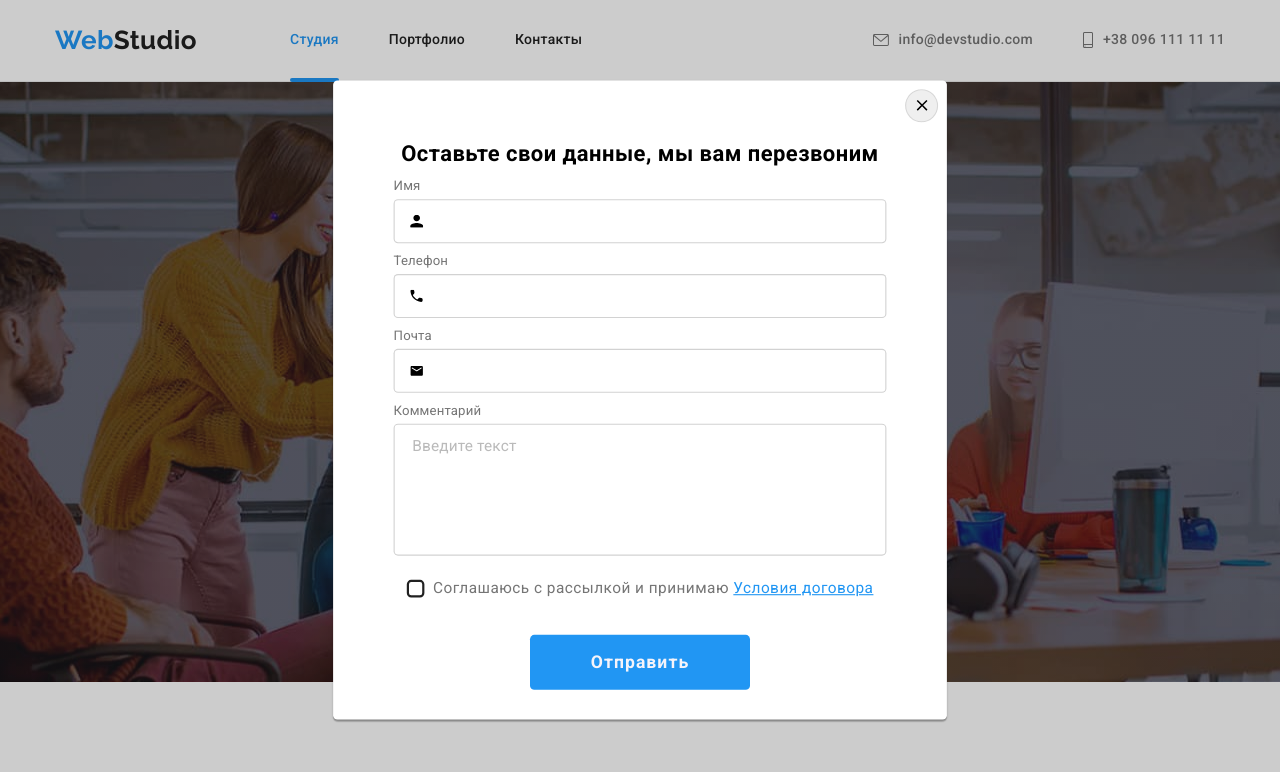
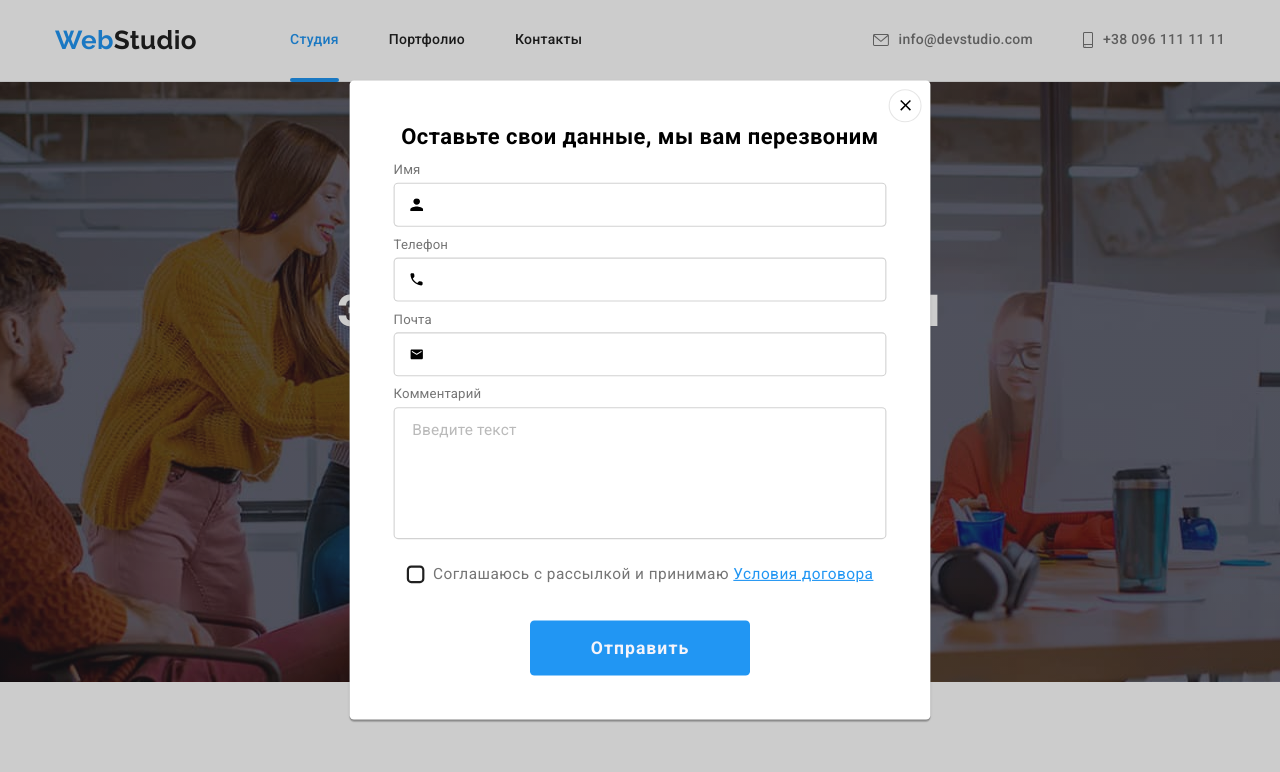
Before and after one commit to MyagkiyBogdan/goit-markup-hw-06, a plain HTML site: page index.html in a window 1280 px wide. Both pictures are taken after a click on the button "Заказать услугу". Shown: the top 772 px of the page. Drawn offline with nearby package versions, Linux system fonts and the light colour scheme; files whose address does not match are found by name.

Commit message:
edits made

```diff
--- a/css/styles.css
+++ b/css/styles.css
@@ -759,6 +759,10 @@ ul {
   align-items: baseline;
 }
 
+.footer-contacts {
+  flex-grow: 1;
+}
+
 .footer-media {
   margin-left: 70px;
 }
@@ -904,7 +908,7 @@ ul {
   min-width: 528px;
   min-height: 581px;
   color: #000000;
-  padding: 15px;
+  padding: 40px;
   box-shadow: 0px 1px 3px rgba(0, 0, 0, 0.12), 0px 1px 1px rgba(0, 0, 0, 0.14),
     0px 2px 1px rgba(0, 0, 0, 0.2);
   border-radius: 4px;
@@ -913,18 +917,17 @@ ul {
 
 .close-btn {
   position: absolute;
-  top: 0;
-  right: 0;
+  top: 8px;
+  right: 8px;
   width: 30px;
   height: 30px;
-  margin-top: 8px;
-  margin-right: 8px;
 
   border: 1px solid rgba(0, 0, 0, 0.1);
   border-radius: 50%;
   display: flex;
   justify-content: center;
   align-items: center;
+  background-color: transparent;
   transition: background-color var(--main-transition-settings), fill var(--main-transition-settings),
     box-shadow var(--main-transition-settings);
 }
@@ -946,18 +949,16 @@ ul {
   font-size: 20px;
   line-height: 1.15;
   text-align: center;
-  margin-top: 40px;
+  margin-bottom: 12px;
 }
 
 .modal-form-group {
-  margin-top: 12px;
+  margin-bottom: 30px;
 }
 
-.modal-group {
+.modal-group-data {
   position: relative;
   display: block;
-  margin-right: 40px;
-  margin-left: 40px;
   margin-bottom: 10px;
 }
 
@@ -1007,7 +1008,13 @@ ul {
   fill: var(--accent-text-color);
 }
 
+.modal-group-comment {
+  display: block;
+  margin-bottom: 20px;
+}
+
 .modal-textarea {
+  display: block;
   font-size: 14px;
   line-height: 1.14;
   letter-spacing: 0.01em;
@@ -1055,7 +1062,6 @@ ul {
 
 .modal-submit {
   display: block;
-  margin-top: 30px;
   width: 200px;
   height: 50px;
   border: none;
--- a/index.html
+++ b/index.html
@@ -548,7 +548,7 @@
         <h2 class="modal-title">Оставьте свои данные, мы вам перезвоним</h2>
         <form class="modal-form">
           <div class="modal-form-group" role="group">
-            <label class="modal-group">
+            <label class="modal-group-data">
               <span class="modal-label"> Имя</span>
               <input class="modal-input" type="text" name="user_name" />
               <svg class="modal-icon">
@@ -556,7 +556,7 @@
               </svg>
             </label>
 
-            <label class="modal-group">
+            <label class="modal-group-data">
               <span class="modal-label">Телефон</span>
               <input class="modal-input" type="text" name="user_phone" />
               <svg class="modal-icon">
@@ -564,7 +564,7 @@
               </svg>
             </label>
 
-            <label class="modal-group">
+            <label class="modal-group-data">
               <span class="modal-label">Почта</span>
               <input class="modal-input" type="text" name="user_mail" />
               <svg class="modal-icon">
@@ -572,7 +572,7 @@
               </svg>
             </label>
 
-            <label class="modal-group">
+            <label class="modal-group-comment">
               <span class="modal-label">Комментарий</span>
               <textarea
                 class="modal-textarea"
@@ -580,7 +580,7 @@
                 placeholder="Введите текст"
               ></textarea>
             </label>
-            <label class="modal-check-label modal-group" for="modal-check-box">
+            <label class="modal-check-label" for="modal-check-box">
               <input
                 class="modal-check-box visually-hidden"
                 type="checkbox"
```
